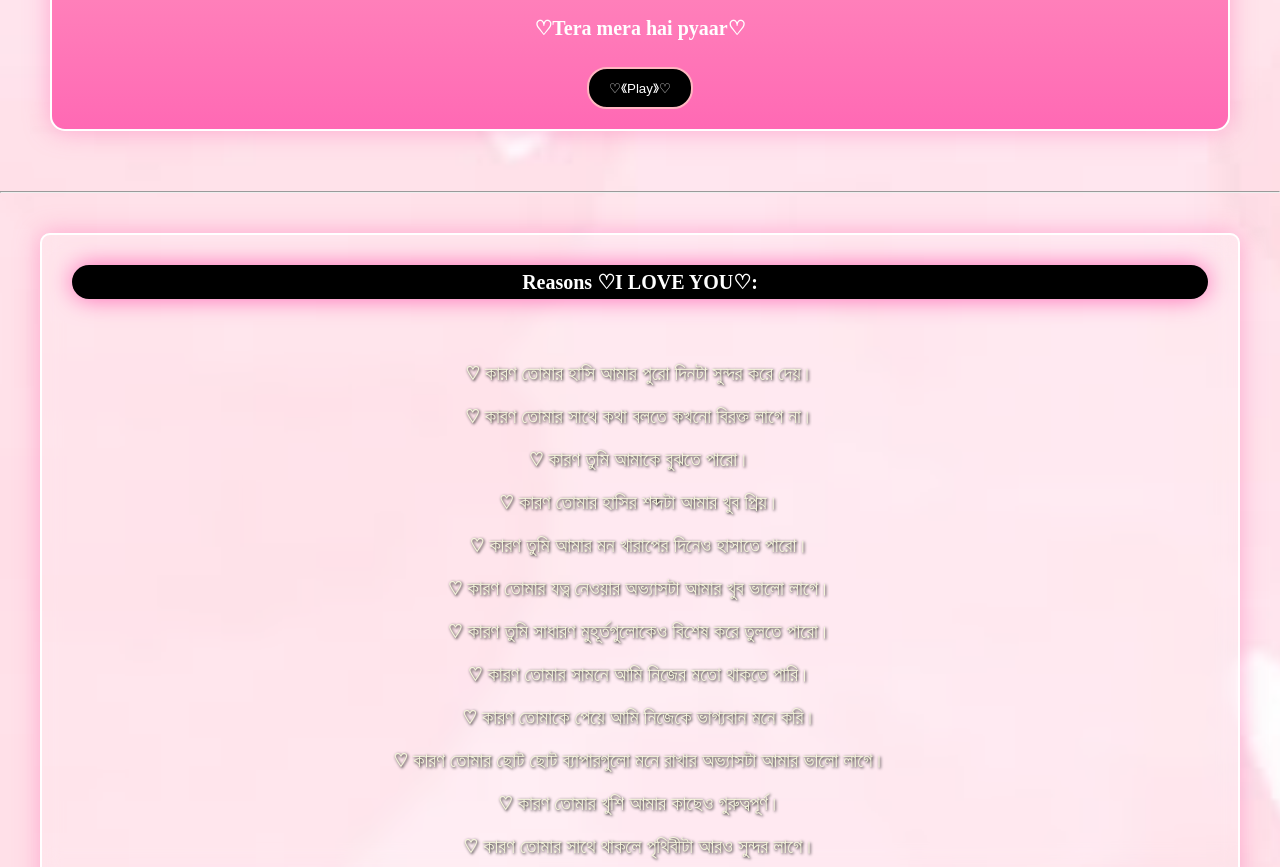
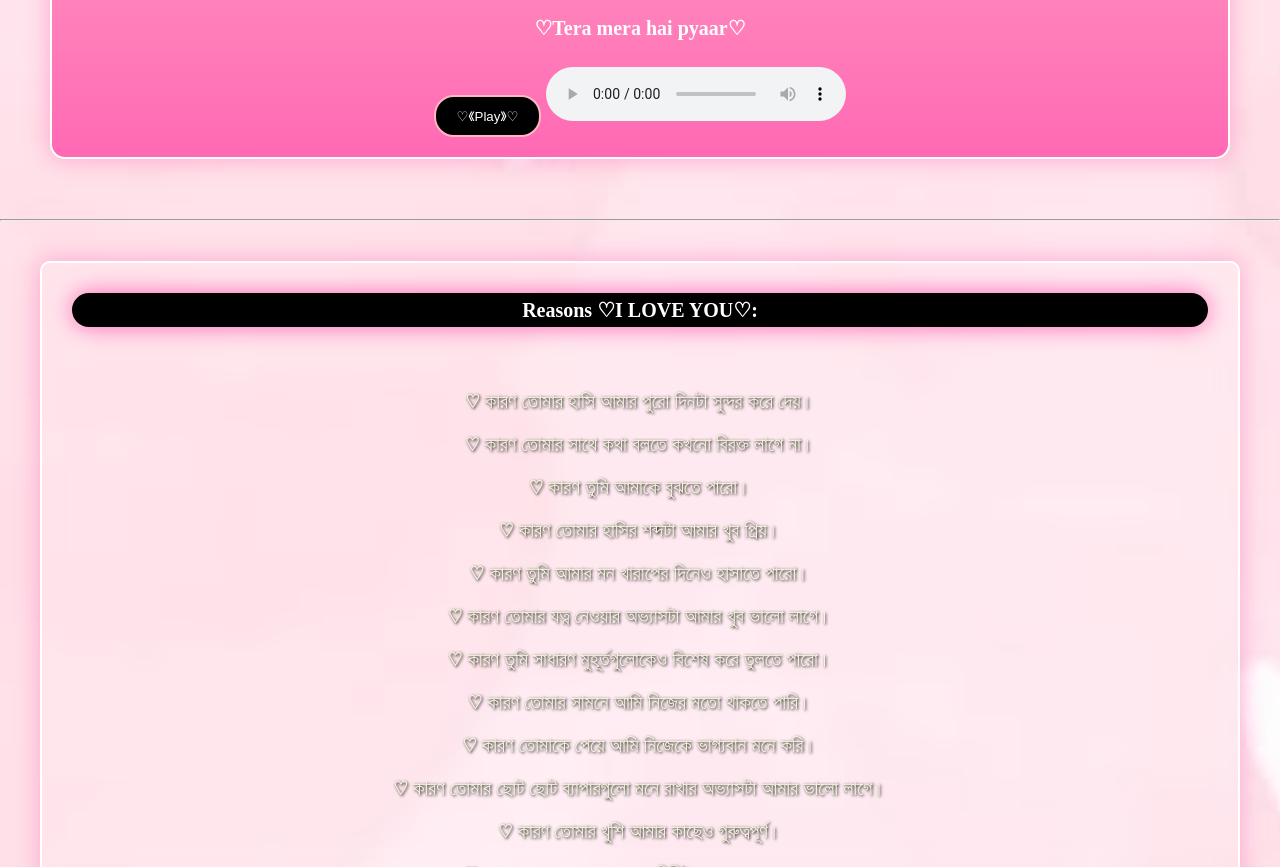
Before and after one commit to mdwasimali7643-hash/Wasiya, a plain HTML site: page index.html in a window 1280 px wide. Shown: the part 1235-2102 px from the top of the page. Drawn offline with Linux system fonts and the light colour scheme.

Commit message:
Update index.html

```diff
--- a/index.html
+++ b/index.html
@@ -46,7 +46,7 @@
     <img src="us.png" id="couplepic">
     <h4>♡Tera mera hai pyaar♡</h4>
     <button id="playbtn">♡《Play》♡</button>
-    <audio id="music" src="music.mp3"></audio>
+    <audio id="music" controls src="music.mp3"></audio>
   </div>
   <hr>
   <div id="lovelist">
```
